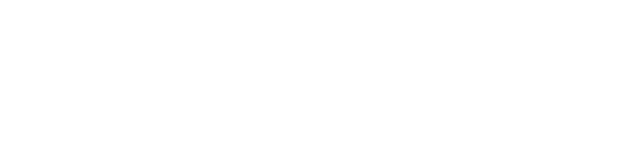
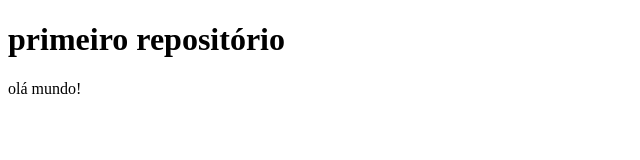
Before and after one commit to EmaFerreira-IAI/PrimeiroRepositorio, a plain HTML site: page index.html in a window 1280 px wide. Shown: the whole page, without its empty margins (0-640 px from the left). Drawn offline with Linux system fonts and the light colour scheme.

Commit message:
Update index.html

```diff
--- a/index.html
+++ b/index.html
@@ -4,11 +4,14 @@
 <head>
     <meta charset="UTF-8">
     <meta name="viewport" content="width=s, initial-scale=1.0">
-    <title>Document</title>
+    <title>Primeiro Repo</title>
 </head>
 
 <body>
 
+    <h1>primeiro repositório</h1>
+    <p>olá mundo!</p>
+
 </body>
 
 </html>
```
